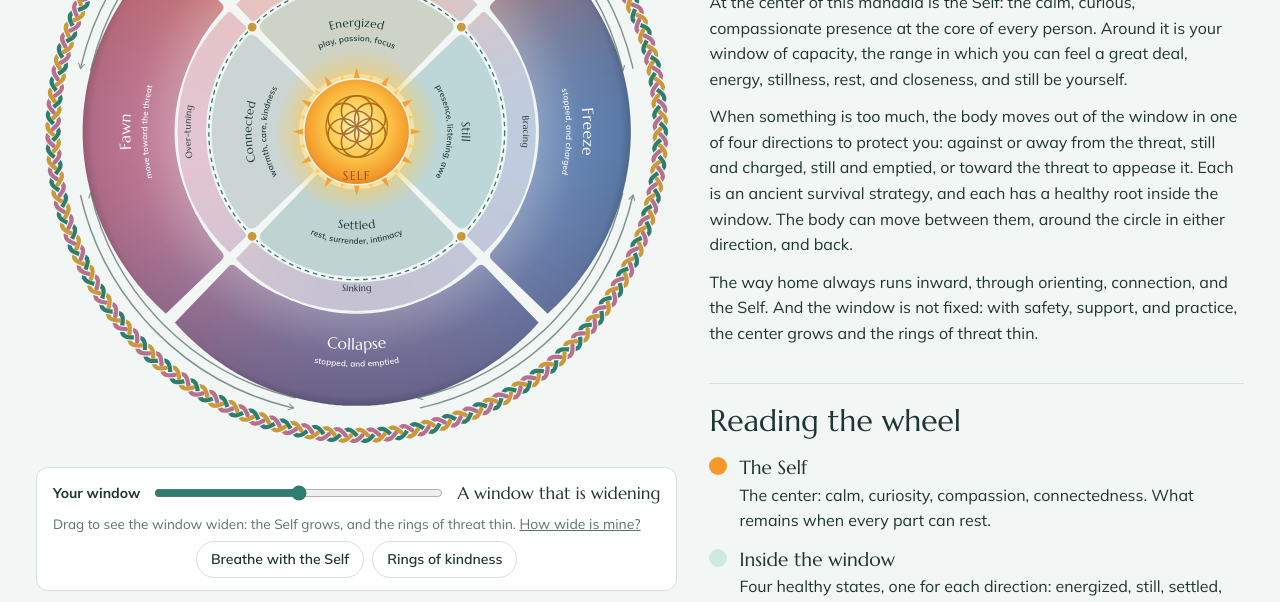
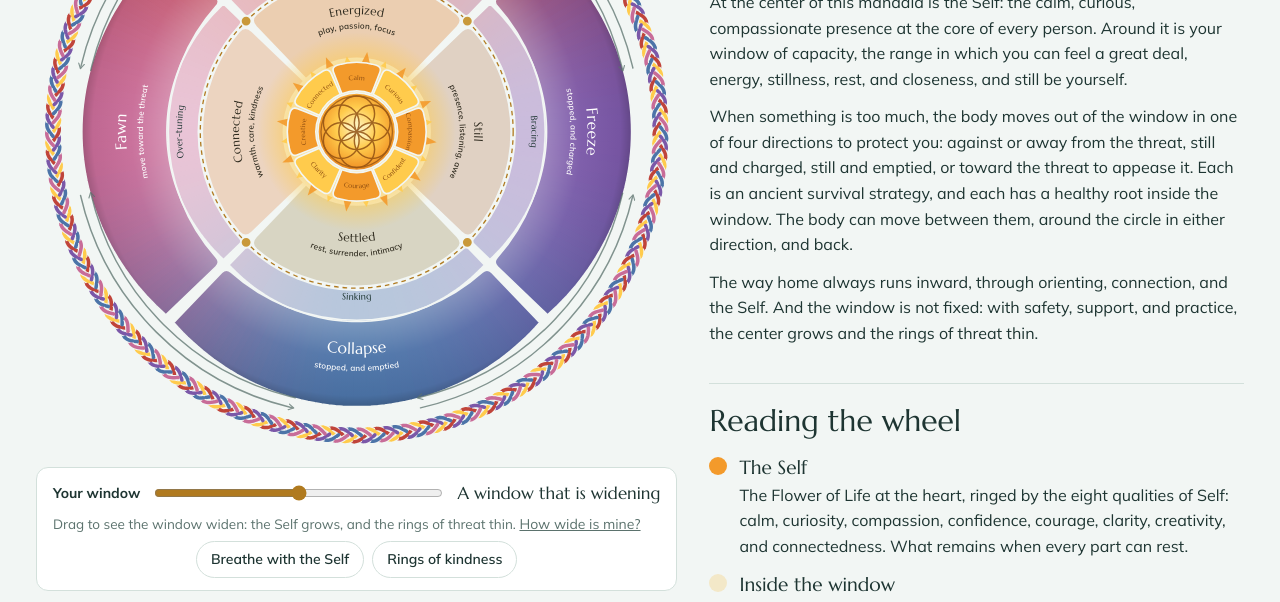
Before and after one commit to ErinSarita/window-mandala, a plain HTML site: page index.html in a window 1280 px wide. Shown: the part 484-1086 px from the top of the page. Drawn offline with Linux system fonts and the light colour scheme.

Commit message:
Self in two layers, a gold window, and a braid of the whole nervous system
The Self is now the Flower of Life at the heart, saying Self with a
capital S on hover, ringed by the eight qualities of Self, each of which
opens the Self panel on that quality. The window turns gold, as the
ventral zone; fight or flight is red, freeze purple, collapse blue, and
fawn pink, and the braid weaves all five together.

```diff
--- a/index.html
+++ b/index.html
@@ -12,19 +12,19 @@
 <style>
 :root{
   --bg:#F2F6F4; --surface:#FFFFFF; --ink:#1E3532; --muted:#5B726D; --line:#D3E0DB;
-  --self:#2E7D71; --seed:#F7ECC7; --gold:#C9993A; --sun1:#FFF4C2; --sun2:#FFCB4C; --sun3:#F39A2B; --sun4:#D9731B; --sunline:#9A5212; --win:#CFE8E0; --wtext:#1E3532;
-  --ff:#C8654B; --fr:#5E7FAE; --co:#6E6790; --fa:#B9708C; --otext:#FFFFFF; --etext:#1E3532;
+  --self:#B07A1F; --seed:#F7ECC7; --gold:#C9993A; --sun1:#FFF4C2; --sun2:#FFCB4C; --sun3:#F39A2B; --sun4:#D9731B; --sunline:#8A4A10; --win:#F3E8C8; --wtext:#2E2A1E;
+  --ff:#C0443A; --fr:#7B58A8; --co:#4C74A8; --fa:#C86C98; --otext:#FFFFFF; --etext:#1E3532;
   --display:"Marcellus", "Cormorant Garamond", Georgia, serif;
   --body:"Mulish", "Avenir Next", "Segoe UI", system-ui, sans-serif;
 }
 @media (prefers-color-scheme: dark){ :root:not([data-theme="light"]){
   --bg:#111C1A; --surface:#1A2826; --ink:#E2EEEA; --muted:#9BB3AD; --line:#2C3F3B;
-  --self:#3B9A8C; --seed:#F3E4B3; --gold:#E0B65E; --sun1:#FFE9A3; --sun2:#F7B93E; --sun3:#E58A24; --sun4:#C2621A; --sunline:#7A3E0C; --win:#24433D; --wtext:#E2EEEA;
-  --ff:#B9573F; --fr:#4E6E9C; --co:#5F5883; --fa:#A35F7A; --otext:#FFFFFF; --etext:#E2EEEA; color-scheme:dark }}
+  --self:#D9A440; --seed:#F3E4B3; --gold:#E0B65E; --sun1:#FFE9A3; --sun2:#F7B93E; --sun3:#E58A24; --sun4:#C2621A; --sunline:#6A3608; --win:#3A3220; --wtext:#F1E9D6;
+  --ff:#AE3F36; --fr:#6A4C96; --co:#41679A; --fa:#A85A80; --otext:#FFFFFF; --etext:#E2EEEA; color-scheme:dark }}
 :root[data-theme="dark"]{
   --bg:#111C1A; --surface:#1A2826; --ink:#E2EEEA; --muted:#9BB3AD; --line:#2C3F3B;
-  --self:#3B9A8C; --seed:#F3E4B3; --gold:#E0B65E; --sun1:#FFE9A3; --sun2:#F7B93E; --sun3:#E58A24; --sun4:#C2621A; --sunline:#7A3E0C; --win:#24433D; --wtext:#E2EEEA;
-  --ff:#B9573F; --fr:#4E6E9C; --co:#5F5883; --fa:#A35F7A; --otext:#FFFFFF; --etext:#E2EEEA; color-scheme:dark }
+  --self:#D9A440; --seed:#F3E4B3; --gold:#E0B65E; --sun1:#FFE9A3; --sun2:#F7B93E; --sun3:#E58A24; --sun4:#C2621A; --sunline:#6A3608; --win:#3A3220; --wtext:#F1E9D6;
+  --ff:#AE3F36; --fr:#6A4C96; --co:#41679A; --fa:#A85A80; --otext:#FFFFFF; --etext:#E2EEEA; color-scheme:dark }
 :root[data-theme="light"]{color-scheme:light}
 /* each direction tints the window a little, and its edge more */
 :root{
@@ -63,7 +63,7 @@ svg.dimming .cell.off,svg.dimming .shade.off{opacity:.3}
 .shade{transition:opacity .25s ease}
 #selOutline path{fill:none;stroke:var(--gold);stroke-width:2.5;stroke-linejoin:round;pointer-events:none}
 .lbl{pointer-events:none;font-family:var(--display)}
-.t-win{fill:var(--wtext)} .t-edge{fill:var(--etext)} .t-out{fill:var(--otext)} .t-self{fill:var(--sunline)}
+.t-cq{fill:var(--sunline)} .t-win{fill:var(--wtext)} .t-edge{fill:var(--etext)} .t-out{fill:var(--otext)} .t-self{fill:var(--sunline)}
 .t-sub{font-family:var(--body);font-weight:600}
 .tr{fill:none;stroke:var(--muted);stroke-width:2.2;stroke-linecap:round;pointer-events:none;opacity:.75}
 .tr.on{stroke:var(--gold);opacity:1;stroke-width:3}
@@ -139,6 +139,7 @@ svg.dimming .cell.off,svg.dimming .shade.off{opacity:.3}
 .cs{display:grid;grid-template-columns:repeat(2,minmax(0,1fr));gap:8px;list-style:none;padding:0!important}
 .cs li{background:color-mix(in srgb, var(--sun2) 16%, var(--surface));border:1px solid var(--line);border-radius:10px;padding:8px 10px;font-size:14px}
 .cs li b{display:block;font-family:var(--display);font-weight:400;font-size:18px}
+.cs li.hl{border-color:var(--sun3);box-shadow:0 0 0 2px var(--sun3)}
 @media (max-width:420px){.cs{grid-template-columns:1fr}}
 .finder{display:grid;gap:12px}
 .fq{display:grid;gap:6px}
@@ -193,7 +194,7 @@ try{ var t=localStorage.getItem("wm-theme"); if(t==="light"||t==="dark") documen
 
   <div class="main">
     <div class="stage">
-      <div class="svgbox"><div class="moontip" id="moontip" role="status"></div><div class="coretip" id="coretip" aria-hidden="true"><b>The Self</b>Calm, curious, compassionate, connected: the center every part can come home to.<span>Tap to read more.</span></div><svg id="m" viewBox="-490 -490 980 980" role="group" aria-label="The Window Mandala"></svg></div>
+      <div class="svgbox"><div class="moontip" id="moontip" role="status"></div><div class="coretip" id="coretip" aria-hidden="true"><b>The Self</b>Self, with a capital S: the calm, clear, compassionate center every part can come home to.<span>Tap to read more.</span></div><svg id="m" viewBox="-490 -490 980 980" role="group" aria-label="The Window Mandala"></svg></div>
       <div class="capbar">
         <div class="caprow"><label for="cap">Your window</label><input type="range" id="cap" min="0" max="100" value="50"><span class="capname" id="capname"></span></div>
         <p>Drag to see the window widen: the Self grows, and the rings of threat thin. <button type="button" class="linkbtn" id="capfind">How wide is mine?</button></p>
@@ -213,8 +214,8 @@ try{ var t=localStorage.getItem("wm-theme"); if(t==="light"||t==="dark") documen
     <h3>A model, made from models</h3>
     <p id="modelnote"></p>
     <h3>How it is built</h3>
-    <p>At the center is the Self. Around it is the window of capacity, the range in which you can feel strong things and stay connected, divided into four directions. Inside the window, each direction is a healthy state: energized, still, settled, and connected. Just outside the window's dashed edge are the early signals of each: revving, bracing, sinking, and over-tuning. Outside those are the four defenses: fight or flight, freeze, collapse, and fawn. Around them run the movements between neighbors, in both directions, and four gold doorways on the window's edge mark orienting, the way back in.</p>
-    <p>The window is not fixed. Drag "Your window" and the center grows while the threat rings thin, the way practice, support, and safety can widen it over time. The braid at the edge has three strands: the body, the breath, and the bond with others.</p>
+    <p>At the center is the Self, in two layers: the Flower of Life at its heart, and around it a ring of its eight qualities. Around them is the window of capacity, the range in which you can feel strong things and stay connected, divided into four directions. Inside the window, each direction is a healthy state: energized, still, settled, and connected. Just outside the window's dashed edge are the early signals of each: revving, bracing, sinking, and over-tuning. Outside those are the four defenses: fight or flight, freeze, collapse, and fawn. Around them run the movements between neighbors, in both directions, and four gold doorways on the window's edge mark orienting, the way back in.</p>
+    <p>The window is not fixed. Drag "Your window" and the center grows while the threat rings thin, the way practice, support, and safety can widen it over time. The braid at the edge weaves the whole nervous system together: gold for the safe and connected state, red for fight or flight, purple for freeze, blue for collapse, and pink for fawn.</p>
     <h3>An evolutionary view</h3>
     <p>Each state on this wheel is an inheritance. Collapse is the oldest, shared with reptiles and fish: playing dead. Fight and flight belong to every mammal. The social, connected state, and the ability to calm one another with a face and a voice, is the newest. Polyvagal theory orders them this way; some physiologists dispute its anatomy, but the picture of defenses as survival strategies, each wise in its time, is widely shared. Nothing on the outer ring is a flaw. Each is the body trying to keep you alive.</p>
     <h3>Going gently</h3>
@@ -421,8 +422,8 @@ const GAP = 1.2;
 // the rings grow and thin with capacity, t from 0 (narrow) to 1 (wide): the Self and the window widen,
 // the edge and the defenses thin, and the outer edge of the defenses stays where it is
 function radii(t){
-  const self=56+50*t, w0=self+6, w1=w0+104+64*t, e0=w1+6, e1=e0+60-40*t, o0=e1+6;
-  return {self, win:[w0,w1], edge:[e0,e1], out:[o0,404], tr:[417,433], braid:[452,476]};
+  const self=80+52*t, core=self*0.56, w0=self+6, w1=w0+96+56*t, e0=w1+6, e1=e0+60-40*t, o0=e1+6;
+  return {core, self, win:[w0,w1], edge:[e0,e1], out:[o0,404], tr:[417,433], braid:[452,476]};
 }
 let CAP=0.5, R=radii(CAP);
 const NS = "http://www.w3.org/2000/svg";
@@ -490,6 +491,8 @@ function arcText(r,a0,a1,text,cls,size,ls,parent){
 const cssv = v => getComputedStyle(document.documentElement).getPropertyValue(v).trim();
 
 const KEYS=["ff","fr","co","fa"];
+// the eight qualities of Self as they fit on the ring
+const CS_SHORT=["Calm","Curious","Compassion","Confident","Courage","Clarity","Creative","Connected"];
 const dA=k=>[DIRS[k].angle-45, DIRS[k].angle+45];
 const moveIndex=(a,b)=>MOVES.findIndex(m=>m.from===a&&m.to===b);
 const moveColor=i=>`var(${DIRS[MOVES[i].to].color})`;
@@ -564,7 +567,7 @@ function addCell(d, layer, k, fill){
 function drawBraid(){
   const hit=el("path",{d:`M0 ${-R.braid[1]-4} A${R.braid[1]+4} ${R.braid[1]+4} 0 1 1 0 ${R.braid[1]+4} A${R.braid[1]+4} ${R.braid[1]+4} 0 1 1 0 ${-R.braid[1]-4} M0 ${-R.braid[0]+4} A${R.braid[0]-4} ${R.braid[0]-4} 0 1 0 0 ${R.braid[0]-4} A${R.braid[0]-4} ${R.braid[0]-4} 0 1 0 0 ${-R.braid[0]+4}Z`,
     class:"braidhit","fill-rule":"evenodd",tabindex:"0",role:"button","aria-label":"The braid. Read what it means"});
-  const html=`<b>The braid</b>Three strands woven together: the body, the breath, and the bond with others. Together they hold the window open.`;
+  const html=`<b>The braid</b>The whole nervous system, woven into one: gold for safe and connected, red for fight or flight, purple for freeze, blue for collapse, and pink for fawn. Every state belongs to you.`;
   hit.addEventListener("click",e=>{ e.stopPropagation();
     if(hit.classList.contains("open")){ moonTip(null); return; }
     const pt=new DOMPoint(e.clientX,e.clientY).matrixTransform(svg.getScreenCTM().inverse());
@@ -572,8 +575,8 @@ function drawBraid(){
   hit.addEventListener("keydown",e=>{ if(e.key==="Enter"||e.key===" "){ e.preventDefault(); moonTip(hit,{x:0,y:-(R.braid[0]+R.braid[1])/2,html}); } });
   hit.addEventListener("blur",()=>{ if(openMoon===hit) moonTip(null); });
   const g=el("g",{class:"braid","pointer-events":"none","aria-hidden":"true"});
-  const rc=(R.braid[0]+R.braid[1])/2, A=8.5, N=57, SUB=8;   // N plaits round the circle
-  const strands=[["--self",0],["--gold",2*Math.PI/3],["--fa",4*Math.PI/3]];
+  const rc=(R.braid[0]+R.braid[1])/2, A=9.5, N=42, SUB=8;   // N plaits round the circle
+  const strands=[["--sun2",0],["--ff",2*Math.PI/5],["--fr",4*Math.PI/5],["--co",6*Math.PI/5],["--fa",8*Math.PI/5]];
   const pieces=[[],[]];   // [under, over]
   // strand k sits at A·sin(t+φ) across the band, with depth sin(2(t+φ)); depth keeps one sign over each quarter turn
   strands.forEach(([color,ph])=>{
@@ -584,8 +587,8 @@ function drawBraid(){
     }
   });
   pieces.forEach(list=>list.forEach(([d,color])=>{
-    el("path",{d,fill:"none",stroke:"var(--bg)","stroke-width":10,"stroke-linecap":"butt"},g);
-    el("path",{d,fill:"none",stroke:`var(${color})`,"stroke-width":6.5,"stroke-linecap":"round"},g);
+    el("path",{d,fill:"none",stroke:"var(--bg)","stroke-width":8.5,"stroke-linecap":"butt"},g);
+    el("path",{d,fill:"none",stroke:`var(${color})`,"stroke-width":5.4,"stroke-linecap":"round"},g);
   }));
 }
 
@@ -635,22 +638,30 @@ function draw(){
   const defs=document.getElementById("wdefs"); const mk=el("marker",{id:"tip",viewBox:"0 0 10 10",refX:"7",refY:"5",markerWidth:"5",markerHeight:"5",orient:"auto-start-reverse"},defs);
   el("path",{d:"M1 1L8 5L1 9",fill:"none",stroke:"context-stroke","stroke-width":"1.6","stroke-linecap":"round","stroke-linejoin":"round"},mk);
   svg.appendChild(labels);
-  // the Self at the center
-  // warmth radiating out into the window, and the sun's rays
+  // the Self at the center, in two layers: the Flower of Life at the heart, and around it a ring of the eight
+  // qualities of Self, with rays and warmth spilling out into the window
   const rays=el("g",{"pointer-events":"none"});
   el("circle",{cx:0,cy:0,r:f(R.self+46),fill:"url(#glow)"},rays);
-  for(let i=0;i<24;i++){ const a=i*15, long=i%2===0, r0=R.self+1, r1=R.self+(long?17:10), w=long?3.2:2.4;
+  for(let i=0;i<24;i++){ const a=i*15+7.5, long=i%2===0, r0=R.self+1, r1=R.self+(long?17:10), w=long?3.2:2.4;
     const [x0,y0]=P(r0,a-w), [x1,y1]=P(r1,a), [x2,y2]=P(r0,a+w);
     el("path",{d:`M${f(x0)} ${f(y0)} L${f(x1)} ${f(y1)} L${f(x2)} ${f(y2)}Z`,fill:long?"var(--sun3)":"var(--sun2)",opacity:.9},rays); }
-  const core=el("g",{id:"core",class:"cell",tabindex:"0",role:"button","aria-label":"The Self, at the center. Read about it"});
-  el("circle",{cx:0,cy:0,r:R.self,fill:"url(#sun)"},core);
-  const sr=R.self*0.29, sg=el("g",{fill:"none",stroke:"var(--sunline)","stroke-width":2.4,opacity:.8,"pointer-events":"none",transform:`translate(0 ${f(-R.self*0.1)})`},core);
+  const sunG=el("g",{id:"core"});
+  const qm=(R.core+R.self)/2, qArc=(45-2*GAP)*Math.PI/180*qm, qSize=Math.min(13,qArc*0.92/(10*0.56));
+  SELF.cs.forEach(([n,t],i)=>{
+    const a0=i*45-22.5, a1=a0+45;
+    const c=el("path",{d:rsector(R.core+3,R.self,a0+GAP,a1-GAP,{rOut:9}),class:"cell",fill:i%2?"var(--sun2)":"var(--sun3)",tabindex:"0",role:"button","aria-label":`${n}, a quality of Self: ${t}`},sunG);
+    c.dataset.slice="c"+i;
+    hookTip(c,()=>{ const [x,y]=P(qm,a0+22.5); return {x,y,html:`<span class="ringtag">A quality of Self</span><b>${n}</b>${t}<span>Tap to read about the Self.</span>`,color:"--sun3"}; },()=>showSelf(true,i));
+    arcText(qm,a0+GAP,a1-GAP,CS_SHORT[i],"lbl t-cq",f(qSize),0.2,sunG).setAttribute("pointer-events","none");
+  });
+  const core=el("g",{class:"cell",tabindex:"0",role:"button","aria-label":"The Self, with a capital S. Read about it"},sunG);
+  el("circle",{cx:0,cy:0,r:f(R.core),fill:"url(#sun)"},core);
+  const sr=R.core*0.46, sg=el("g",{fill:"none",stroke:"var(--sunline)","stroke-width":2.2,opacity:.8,"pointer-events":"none"},core);
   for(let k=0;k<6;k++){ const t=k*Math.PI/3-Math.PI/2, x=f(sr*Math.cos(t)), y=f(sr*Math.sin(t));
     el("path",{d:`M0 0 A${f(sr)} ${f(sr)} 0 0 1 ${x} ${y} A${f(sr)} ${f(sr)} 0 0 1 0 0Z`,fill:"var(--sun1)",stroke:"none",opacity:.85},sg); }
   el("circle",{cx:0,cy:0,r:f(sr)},sg);
   for(let k=0;k<6;k++){ const t=k*Math.PI/3-Math.PI/2; el("circle",{cx:f(sr*Math.cos(t)),cy:f(sr*Math.sin(t)),r:f(sr)},sg); }
-  el("circle",{cx:0,cy:0,r:f(sr*2),"stroke-width":2.2,opacity:.85},sg);
-  const st=el("text",{x:0,y:f(R.self*0.84),"text-anchor":"middle","dominant-baseline":"central",class:"lbl t-self","font-size":f(Math.max(15,R.self*0.24)),"letter-spacing":"1.5",stroke:"none","pointer-events":"none"},core); st.textContent="SELF";
+  el("circle",{cx:0,cy:0,r:f(sr*2),"stroke-width":2,opacity:.85},sg);
   core.addEventListener("click",()=>showSelf(true));
   core.addEventListener("keydown",e=>{ if(e.key==="Enter"||e.key===" "){ e.preventDefault(); showSelf(true); } });
   const tip=document.getElementById("coretip");
@@ -662,7 +673,7 @@ function draw(){
 }
 function hover(node){
   if(!node){ svg.classList.remove("dimming"); cells.forEach(c=>c.classList.remove("off")); svg.querySelectorAll(".shade.off").forEach(g=>g.classList.remove("off")); return; }
-  const s=node.dataset.slice; if(!s||s[0]==="t") return;
+  const s=node.dataset.slice; if(!s||s[0]==="t"||s[0]==="c") return;
   svg.classList.add("dimming"); cells.forEach(c=>c.classList.toggle("off",c.dataset.slice!==s));
   svg.querySelectorAll(".shade").forEach(g=>g.classList.toggle("off",g.dataset.slice!==s));
 }
@@ -777,7 +788,7 @@ function showIntro(){
   panel.innerHTML=CENTER_HTML+`<div class="intro">
     <h2>Reading the wheel</h2>
     <ul class="legend">
-      <li>${sw("--sun3")}<div><b>The Self</b>The center: calm, curiosity, compassion, connectedness. What remains when every part can rest.</div></li>
+      <li>${sw("--sun3")}<div><b>The Self</b>The Flower of Life at the heart, ringed by the eight qualities of Self: calm, curiosity, compassion, confidence, courage, clarity, creativity, and connectedness. What remains when every part can rest.</div></li>
       <li>${sw("--win")}<div><b>Inside the window</b>Four healthy states, one for each direction: energized, still, settled, and connected. The dashed line is the window's edge.</div></li>
       <li>${sw("--e-ff")}<div><b>At the edge</b>The early signals that you are leaving the window: revving, bracing, sinking, over-tuning. Catching them here makes the way back short.</div></li>
       <li>${sw("--ff")}<div><b>Outside the window</b>The four defenses: fight or flight at the top, freeze to the right, collapse below, fawn to the left.</div></li>
@@ -838,12 +849,12 @@ function findResult(a){
   wire();
 }
 
-function showSelf(user){
+function showSelf(user, ci){
   setView("self");
   const S=SELF;
   panel.innerHTML=`<div class="phasehead"><div class="eyebrow">The center</div><h2>The Self</h2><div class="meta">With a capital S</div><p>${S.intro}</p></div>
     <div class="ring"><h3>The qualities of Self</h3><p class="about">Schwartz describes eight Cs. When you notice them, Self is near.</p>
-      <ul class="cs">${S.cs.map(([n,t])=>`<li><b>${n}</b>${t}</li>`).join("")}</ul></div>
+      <ul class="cs">${S.cs.map(([n,t],i)=>`<li${ci===i?` class="hl" id="cq-${i}"`:""}><b>${n}</b>${t}</li>`).join("")}</ul></div>
     <div class="ring"><h3>Parts</h3><p>${S.parts}</p></div>
     <div class="ring"><h3>Blending, and unblending</h3><p>${S.blend}</p><button type="button" class="linkbtn" data-practice>Try the unblending practice</button></div>
     <div class="ring"><h3>Self, and self</h3><p>${S.small}</p></div>
@@ -851,7 +862,7 @@ function showSelf(user){
     <div class="ring"><h3>Growing toward the Self</h3><p>Meditation and the practices here are ways of spending more time near the center: noticing the Cs, unblending from parts, and letting the body feel safe enough for Self to come forward. Over time the center grows, and the rings of threat thin, as the slider shows.</p>
       <p class="note">${S.evidence}</p></div>
     <p class="src">Schwartz (2021); Schwartz &amp; Sweezy (2020); Shadick et al. (2013); Hodgdon et al. (2022); Jung (1959); Dana (2018)</p>`;
-  wire(); if(user) bringPanel();
+  wire(); if(user) bringPanel(ci!=null?document.getElementById("cq-"+ci):null);
 }
 
 function showDir(k, layer, user){
```
Also changed, not shown: 1 other file.
